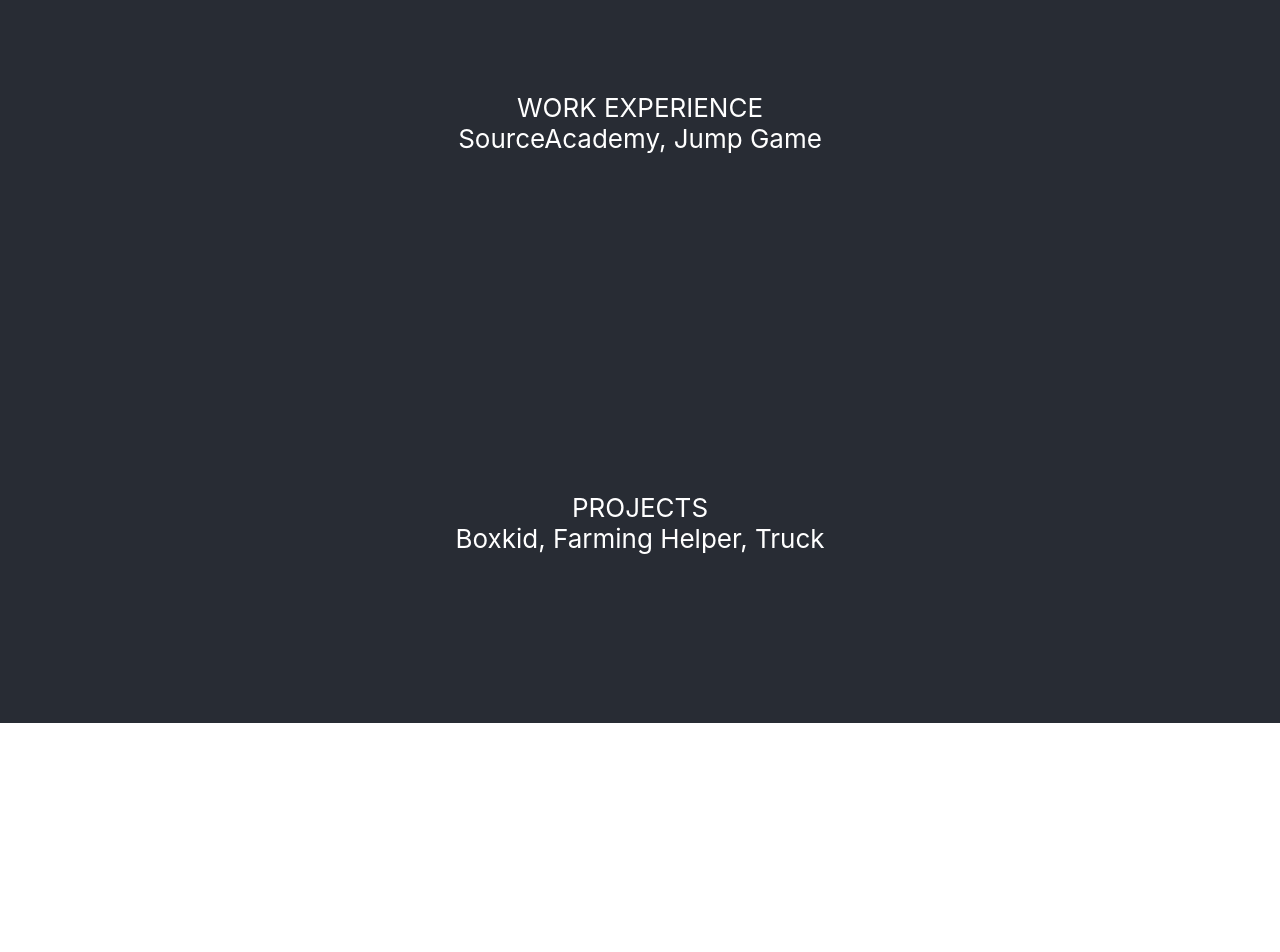
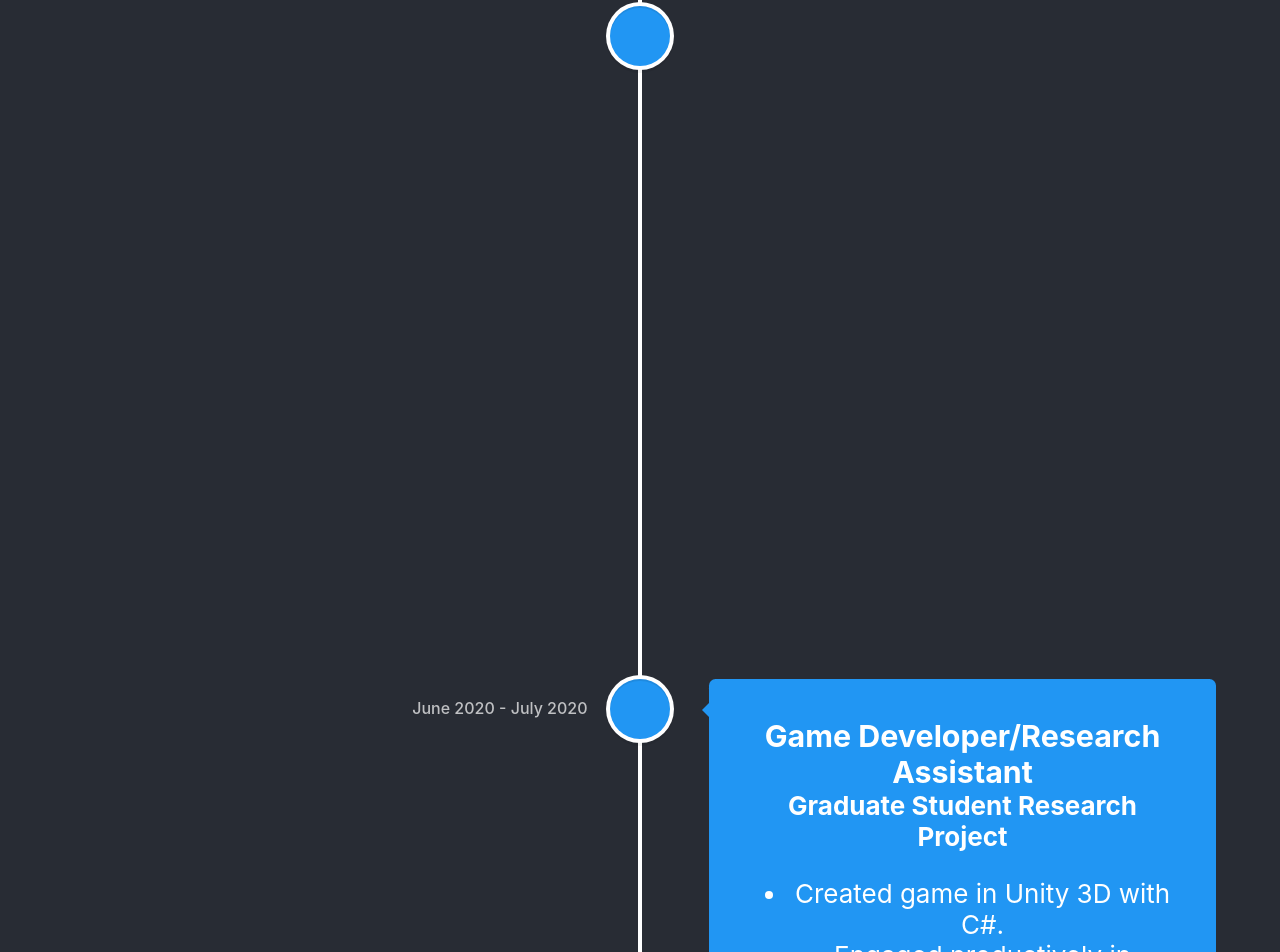
Before and after one commit to ChengGeng97/chenggeng97.github.io, a React (Create React App) app: page / in a window 1280 px wide. Shown: the part 877-1829 px from the top of the page. Before the commit the page ends 1600 px from the top, so only its background shows below. Built offline with nearby package versions, Linux system fonts and the light colour scheme.

Commit message:
feat: Added Work Experience timeline

```diff
--- a/package.json
+++ b/package.json
@@ -9,6 +9,7 @@
     "react": "^17.0.2",
     "react-dom": "^17.0.2",
     "react-scripts": "4.0.3",
+    "react-vertical-timeline-component": "^3.5.2",
     "web-vitals": "^1.0.1"
   },
   "scripts": {
--- a/src/WorkExperienceSection.js
+++ b/src/WorkExperienceSection.js
@@ -1,8 +1,46 @@
+import { VerticalTimeline, VerticalTimelineElement }  from 'react-vertical-timeline-component';
+import 'react-vertical-timeline-component/style.min.css';
+
 export function WorkExperienceSection() {
   return (
     <div className="Section">
       <header> WORK EXPERIENCE </header>
-      <div>SourceAcademy, Jump Game</div>
+
+      <VerticalTimeline>
+        <VerticalTimelineElement
+          className="vertical-timeline-element--work"
+          contentStyle={{ background: 'rgb(33, 150, 243)', color: '#fff' }}
+          contentArrowStyle={{ borderRight: '7px solid  rgb(33, 150, 243)' }}
+          date="January 2021 - June 2021"
+          iconStyle={{ background: 'rgb(33, 150, 243)', color: '#fff' }}
+        >
+          <h3 className="vertical-timeline-element-title">UI Developer</h3>
+          <h4 className="vertical-timeline-element-subtitle">SourceAcademy</h4>
+          <ul>
+            <li>Programmed interface using Javascript and React.</li>
+            <li>Implemented feature to allow students and tutors to save their work through GitHub.</li>
+            <li>Made use of prototyping tools such as Figma to demonstrate UI ideas.</li>
+            <li>Wrote both user and developer guides for future users/maintainers of the features.</li>
+          </ul>
+        </VerticalTimelineElement>
+
+        <VerticalTimelineElement
+          className="vertical-timeline-element--work"
+          contentStyle={{ background: 'rgb(33, 150, 243)', color: '#fff' }}
+          contentArrowStyle={{ borderRight: '7px solid  rgb(33, 150, 243)' }}
+          date="June 2020 - July 2020"
+          iconStyle={{ background: 'rgb(33, 150, 243)', color: '#fff' }}
+        >
+          <h3 className="vertical-timeline-element-title">Game Developer/Research Assistant</h3>
+          <h4 className="vertical-timeline-element-subtitle">Graduate Student Research Project</h4>
+          <ul>
+            <li>Created game in Unity 3D with C#.</li>
+            <li>Engaged productively in discussions regarding user experiences and research goals with respect to implementation of the game.</li>
+            <li>Made use of Firebase for the logging of research data.</li>
+          </ul>
+        </VerticalTimelineElement>
+      </VerticalTimeline>
+
     </div>
   );
 };
```
Also changed, not shown: 1 other file (tests, documents, lock files or other folders).
